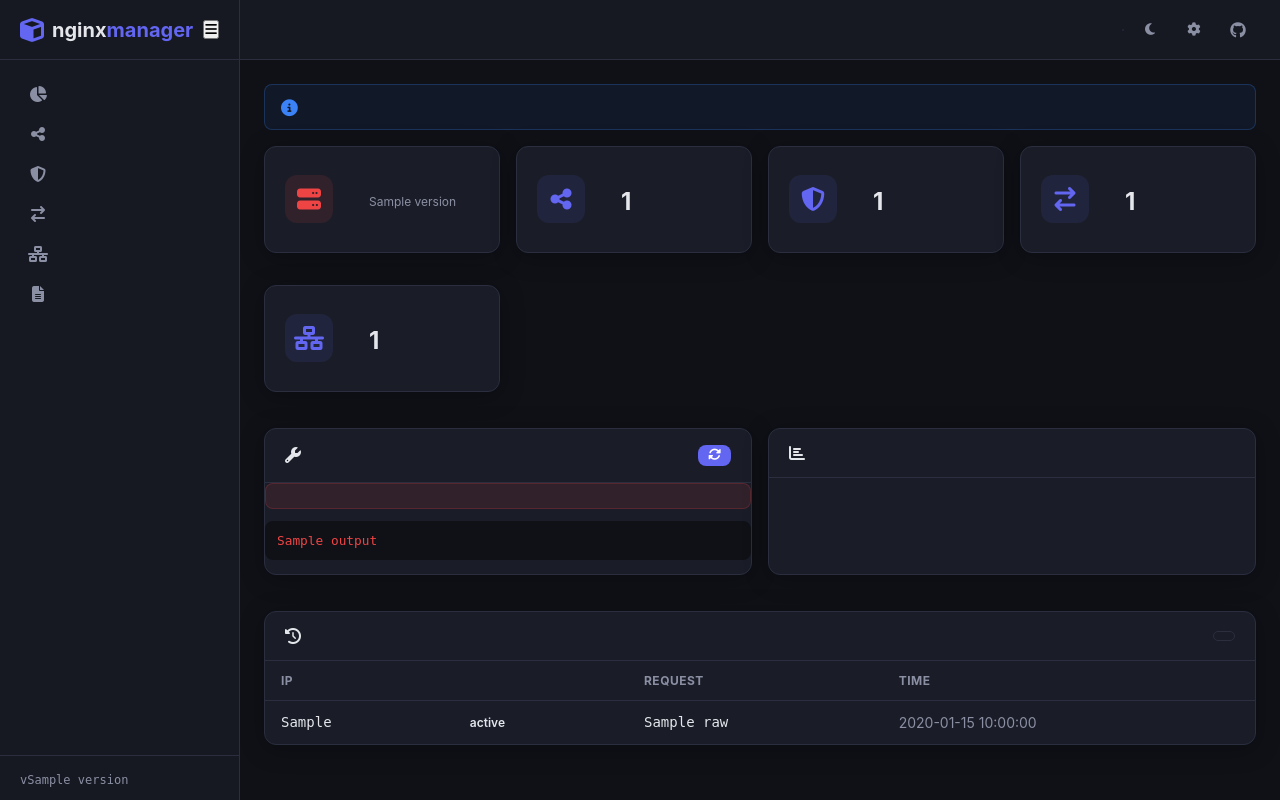
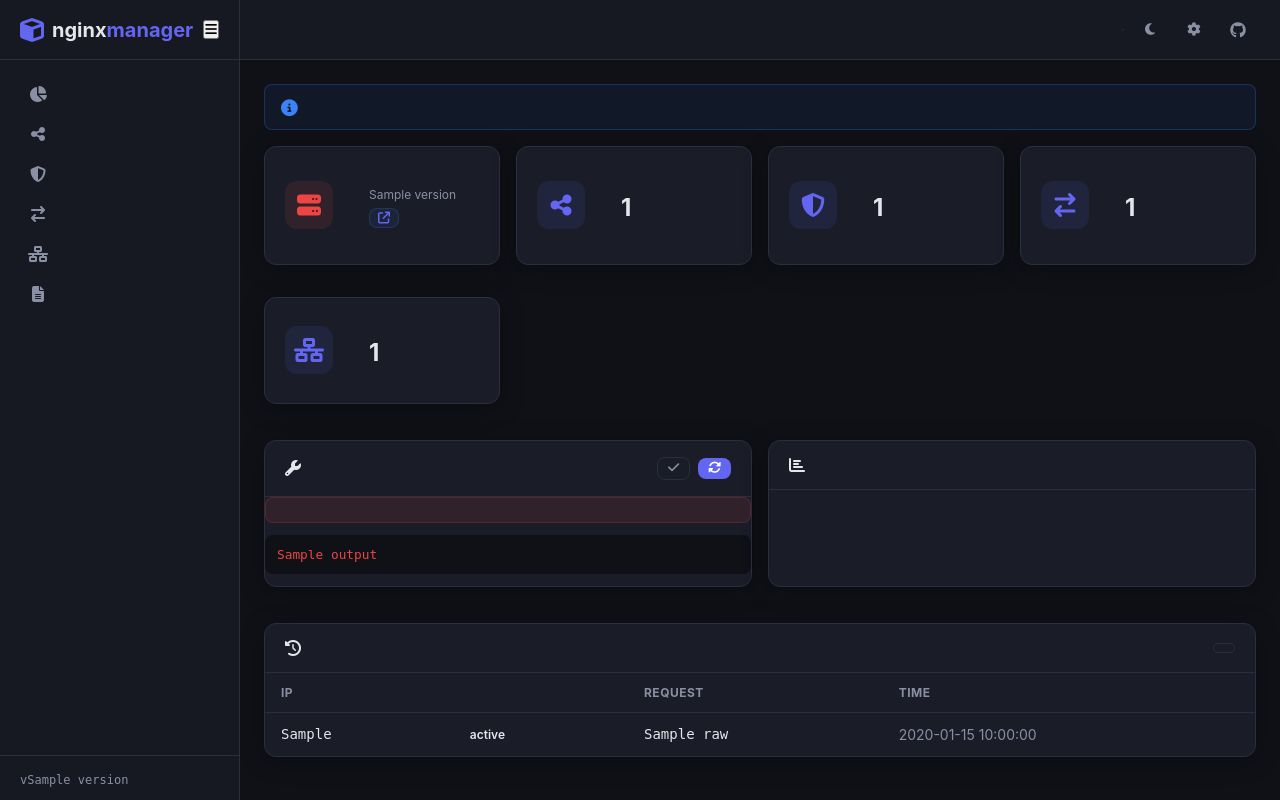
Before and after one commit to yyzq-cf/ywsj-nginx-manager, a Python web app: template templates/index.html in a window 1280 px wide. Run offline with Jinja, Linux system fonts and the light colour scheme; the template is opened without the code that fills it: most values are stand-ins (such as "Sample title", 1, 10 or a date in 2020).

Commit message:
feat: 仪表盘新增 nginx 最新版本链接 + 补全测试配置按钮
- 仪表盘 Nginx 状态卡片新增「查看最新版本」链接 (https://nginx.org/en/download.html, 新窗口打开)
- 补全缺失的「测试配置」按钮: 点击调用 /api/nginx/test 显示配置检查结果 (此前提示条提到但按钮不存在)
- 新增 escapeHtml() 防 XSS
- 前端 i18n 补齐 common.test_config / dashboard.conf_ok / dashboard.conf_error
- 修复测试结果双 ✅ 图标问题
- 中英文双语

```diff
--- a/i18n/translations.py
+++ b/i18n/translations.py
@@ -62,6 +62,7 @@ TRANSLATIONS = {
             'status_5xx': '5xx 服务端错误',
             'notice_title': '📌 使用须知',
             'notice': '修改代理/转发/证书配置后，建议点击「测试配置」确认无误，再「重载 Nginx」使变更生效。',
+            'check_latest': '查看最新版本',
         },
         'hosts': {
             'title': '代理站点',
@@ -315,6 +316,7 @@ TRANSLATIONS = {
             'status_5xx': '5xx Server Error',
             'notice_title': '📌 Notes',
             'notice': 'After changing proxy/stream/cert config, click "Test Config" to verify, then "Reload Nginx" to apply.',
+            'check_latest': 'Check latest version',
         },
         'hosts': {
             'title': 'Proxy Hosts',
--- a/static/css/style.css
+++ b/static/css/style.css
@@ -228,6 +228,25 @@ body {
 .card-label { font-size: 0.8rem; color: var(--muted); margin-bottom: 4px; }
 .card-value { font-size: 1.5rem; font-weight: 700; }
 .card-sub { font-size: 0.75rem; color: var(--muted); margin-top: 2px; }
+
+.card-link {
+    display: inline-flex;
+    align-items: center;
+    gap: 5px;
+    font-size: 0.75rem;
+    color: var(--accent);
+    text-decoration: none;
+    margin-top: 6px;
+    padding: 3px 8px;
+    border-radius: var(--radius-sm);
+    background: rgba(59, 130, 246, 0.08);
+    border: 1px solid rgba(59, 130, 246, 0.2);
+    transition: var(--transition);
+}
+.card-link:hover {
+    background: rgba(59, 130, 246, 0.16);
+    border-color: rgba(59, 130, 246, 0.4);
+}
 
 .dashboard-row {
     display: grid;
--- a/static/js/app.js
+++ b/static/js/app.js
@@ -68,6 +68,36 @@ function showToast(message, type = 'info', duration = 3000) {
 }
 
 // ============ Nginx 操作 ============
+function escapeHtml(str) {
+    return String(str ?? '')
+        .replace(/&/g, '&amp;')
+        .replace(/</g, '&lt;')
+        .replace(/>/g, '&gt;')
+        .replace(/"/g, '&quot;')
+        .replace(/'/g, '&#39;');
+}
+
+function testNginxConfig() {
+    const el = document.getElementById('confTestResult');
+    if (!el) return;
+    el.innerHTML = `<div class="alert alert-info" style="background:rgba(59,130,246,0.08);color:var(--info);border:1px solid rgba(59,130,246,0.25);display:flex;align-items:center;gap:8px">
+        <i class="fas fa-spinner fa-spin"></i> ${i18n.t('common.loading')}
+    </div>`;
+    fetch('/api/nginx/test')
+        .then(r => r.json())
+        .then(r => {
+            if (r.ok) {
+                el.innerHTML = `<div class="alert alert-success">${i18n.t('dashboard.conf_ok')}</div>`;
+            } else {
+                el.innerHTML = `<div class="alert alert-error">${i18n.t('dashboard.conf_error')}</div>
+                    <pre class="conf-error-output">${escapeHtml(r.output || '')}</pre>`;
+            }
+        })
+        .catch(() => {
+            el.innerHTML = `<div class="alert alert-error">❌ ${i18n.t('common.error')}</div>`;
+        });
+}
+
 function reloadNginx() {
     fetch('/api/nginx/reload', { method: 'POST' })
         .then(r => r.json())
--- a/static/js/i18n.js
+++ b/static/js/i18n.js
@@ -11,6 +11,9 @@ const I18N_TRANSLATIONS = {
         'common.reload': '重载 Nginx',
         'common.reload_success': '✅ Nginx 重载成功',
         'common.reload_failed': '❌ Nginx 重载失败',
+        'common.test_config': '测试配置',
+        'dashboard.conf_ok': '✅ 配置正常',
+        'dashboard.conf_error': '❌ 配置错误',
         'settings.password_changed': '密码修改成功',
         'settings.password_mismatch': '两次密码不一致',
     },
@@ -22,6 +25,9 @@ const I18N_TRANSLATIONS = {
         'common.reload': 'Reload Nginx',
         'common.reload_success': '✅ Nginx reloaded successfully',
         'common.reload_failed': '❌ Nginx reload failed',
+        'common.test_config': 'Test Config',
+        'dashboard.conf_ok': '✅ Config OK',
+        'dashboard.conf_error': '❌ Config Error',
         'settings.password_changed': 'Password changed successfully',
         'settings.password_mismatch': 'Passwords do not match',
     },
--- a/templates/index.html
+++ b/templates/index.html
@@ -18,6 +18,9 @@
             <div class="card-label">{{ t('dashboard.nginx_status') }}</div>
             <div class="card-value">{{ t('dashboard.running') if status.running else t('dashboard.stopped') }}</div>
             {% if status.version %}<div class="card-sub">{{ status.version }}</div>{% endif %}
+            <a href="https://nginx.org/en/download.html" target="_blank" rel="noopener" class="card-link">
+                <i class="fas fa-arrow-up-right-from-square"></i> {{ t('dashboard.check_latest') }}
+            </a>
         </div>
     </div>
 
@@ -57,9 +60,14 @@
     <div class="card config-check-card">
         <div class="card-header">
             <h3><i class="fas fa-wrench"></i> {{ t('common.test_config') }}</h3>
-            <button class="btn btn-sm btn-primary" onclick="reloadNginx()">
-                <i class="fas fa-rotate"></i> {{ t('common.reload') }}
-            </button>
+            <div class="header-actions" style="display:flex;gap:8px">
+                <button class="btn btn-sm btn-ghost" onclick="testNginxConfig()">
+                    <i class="fas fa-check"></i> {{ t('common.test_config') }}
+                </button>
+                <button class="btn btn-sm btn-primary" onclick="reloadNginx()">
+                    <i class="fas fa-rotate"></i> {{ t('common.reload') }}
+                </button>
+            </div>
         </div>
         <div class="conf-test-result" id="confTestResult">
             {% if status.conf_test %}
```
